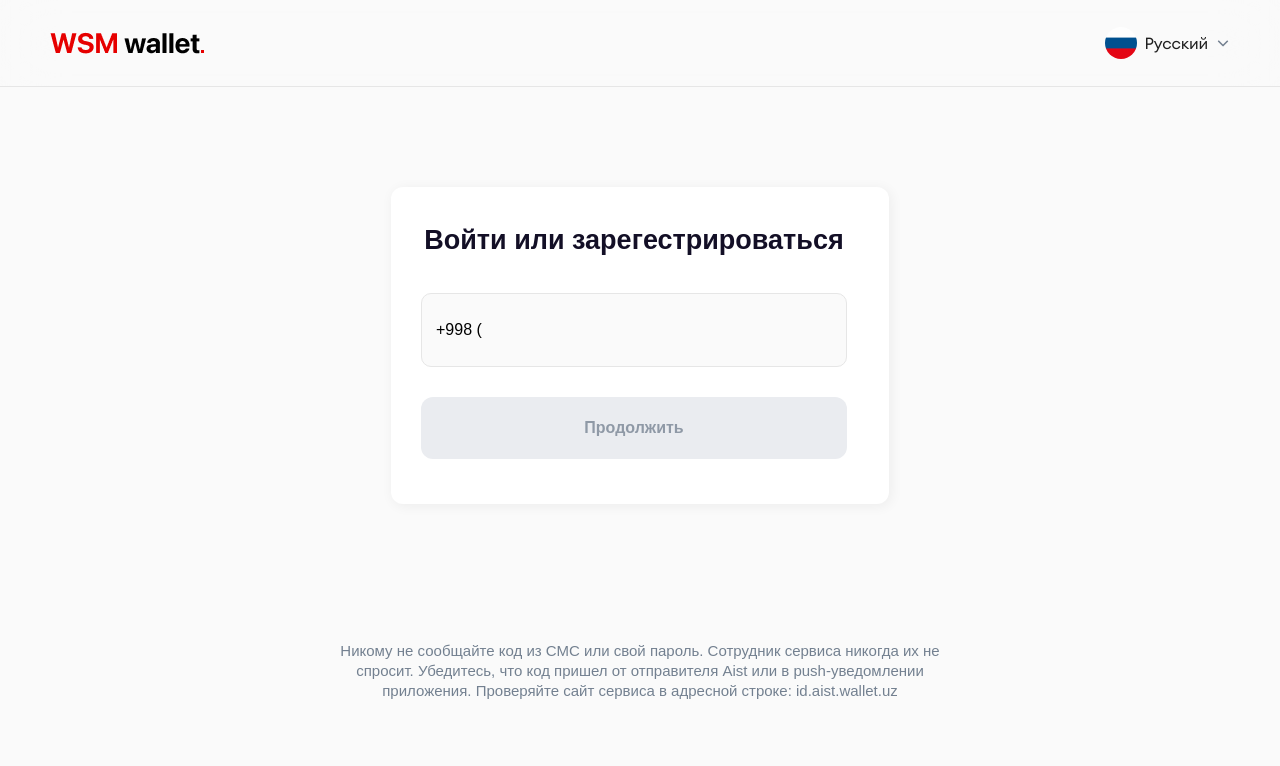
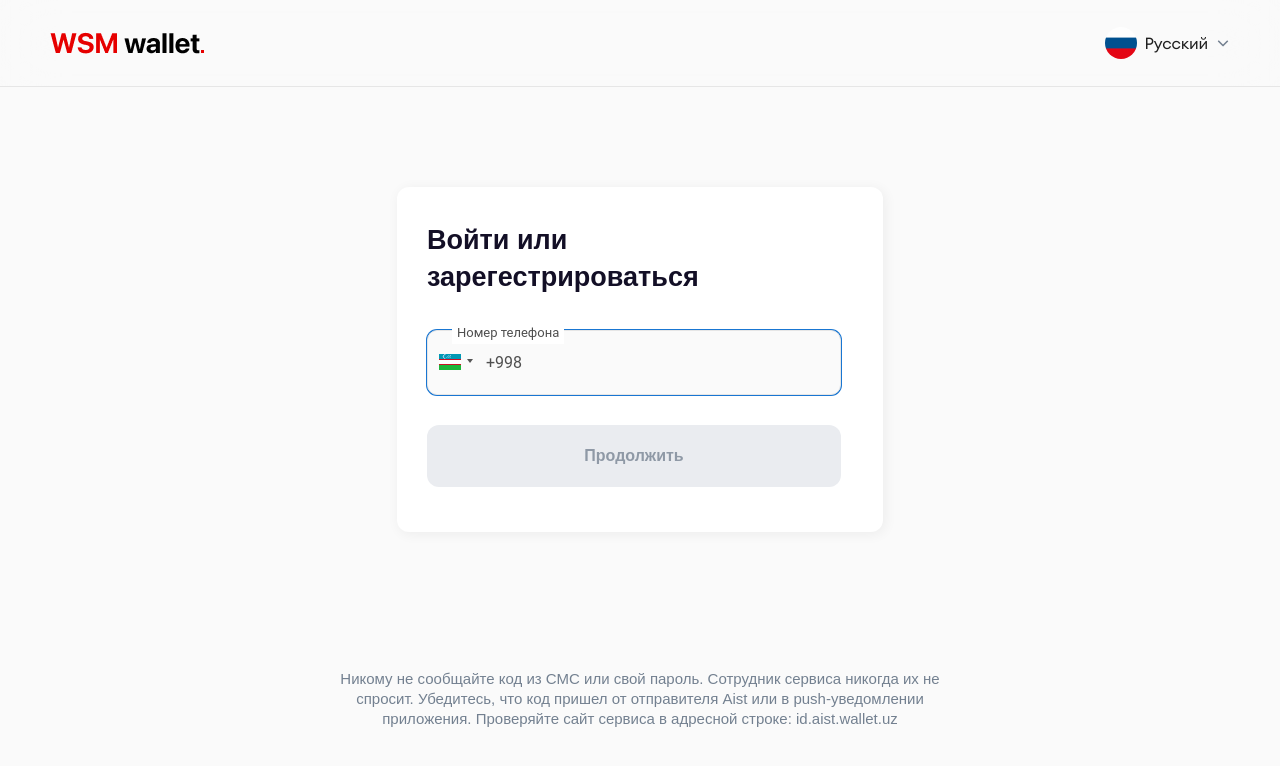
Before and after one commit to XurshidJurayev1/uzspay-wallet, a React (Create React App) app: page / in a window 1280 px wide. Shown: the top 766 px of the page. Built offline with nearby package versions, Linux system fonts and the light colour scheme; a web font is replaced by a local one.

Commit message:
login change country code

```diff
--- a/package.json
+++ b/package.json
@@ -23,6 +23,7 @@
     "react-i18next": "^11.16.9",
     "react-icons": "^4.4.0",
     "react-imask": "^6.4.2",
+    "react-phone-input-2": "^2.15.0",
     "react-redux": "^8.0.2",
     "react-router-dom": "^6.3.0",
     "react-scripts": "5.0.1",
--- a/public/locales/ru/translation.json
+++ b/public/locales/ru/translation.json
@@ -20,7 +20,13 @@
       "title": "Здравствуйте, придумайте пароль",
       "input": "Придумайте пароль",
       "input2": "Ещё раз",
-      "btn" : "Сохранить и войти"
+      "btn": "Сохранить и войти"
+    },
+    "password2": {
+      "title": "Здравствуйте",
+      "input": "Введите пароль",
+      "input2": "Ещё раз",
+      "btn": "войти"
     },
     "footer": "Никому не сообщайте код из СМС или свой пароль. Сотрудник сервиса никогда их не спросит. Убедитесь, что код пришел от отправителя Aist или в push-уведомлении приложения. Проверяйте сайт сервиса в адресной строке: id.aist.wallet.uz"
   }
--- a/public/locales/uz/translation.json
+++ b/public/locales/uz/translation.json
@@ -22,6 +22,12 @@
       "input2": "yana kiriting",
       "btn": "Saqlash va tizimga kirish"
     },
+    "password2": {
+      "title": "Salom",
+      "input": "Parolni kiriting",
+      "input2": "yana kiriting",
+      "btn": "tizimga kirish"
+    },
     "footer": "SMS-dan kelgan kodni yoki parolingizni hech kimga aytmang. Xizmat xodimi hech qachon ularni so'ramaydi. Kod Aist yuboruvchisidan yoki ilova push-bildirishnomasidan kelganligiga ishonch hosil qiling. Manzil satrida xizmat veb-saytini tekshiring: id.aist.wallet.uz"
   }
 }
--- a/public/locales/уз/translation.json
+++ b/public/locales/уз/translation.json
@@ -22,6 +22,12 @@
       "input2": "яна киритинг",
       "btn": "Сақлаш ва тизимга кириш"
     },
+    "password2": {
+      "title": "Салом",
+      "input": "Паролни киритинг",
+      "input2": "яна киритинг",
+      "btn": "тизимга кириш"
+    },
     "footer": "СМС-дан келган кодни ёки паролингизни ҳеч кимга айтманг. Хизмат ходими ҳеч қачон уларни сўрамайди. Код Aист юборувчисидан ёки илова пуш-билдиришномасидан келганлигига ишонч ҳосил қилинг. Манзил сатрида хизмат веб-сайтини текширинг: id.aist.wallet.uz"
   }
 }
--- a/src/components/admin/pages/login/Login.jsx
+++ b/src/components/admin/pages/login/Login.jsx
@@ -6,16 +6,21 @@ import { connect } from 'react-redux';
 import { sendPhone } from '../../../../actions';
 import { useNavigate } from 'react-router-dom';
 import LoginNavbar from './LoginNavbar';
+import PhoneInput from 'react-phone-input-2';
+// import 'react-phone-input-2/lib/style.css';
+import 'react-phone-input-2/lib/material.css';
+
+// import 'react-phone-input-2/lib/bootstrap.css';
 
 const Login = (props) => {
   const navigate = useNavigate();
-  const [phone, setPhone] = useState('+998');
+  const [phone, setPhone] = useState('');
   const [btn, setBtn] = useState(false);
   const { t, i18n } = useTranslation();
 
 
   useEffect(() => {
-    if (phone.length === 19) {
+    if (phone.length === 12) {
       setBtn(true);
     } else {
       setBtn(false);
@@ -25,10 +30,7 @@ const Login = (props) => {
   }, [phone]);
 
   const onChange = (e) => {
-    // const countryCode = '+998';
-    // const concat = e.target.value;
-    // setPhone(countryCode.concat(concat));
-    setPhone(e.target.value);
+
   };
 
   const submit = (e) => {
@@ -36,6 +38,8 @@ const Login = (props) => {
     props.sendPhone(phone);
     navigate('/confirmation');
   };
+
+  console.log(phone);
 
 
   return (<div className="login">
@@ -47,24 +51,42 @@ const Login = (props) => {
           {t('login.title')}
         </h4>
 
-        <InputMask
-          maskChar={null}
-          mask="+998 (99) 999-99-99"
+        {/*<InputMask*/}
+        {/*  maskChar={null}*/}
+        {/*  mask="+998 (99) 999-99-99"*/}
+        {/*  value={phone}*/}
+        {/*  onChange={(e) => onChange(e)}*/}
+        {/*  placeholder={t('login.placeholder')}*/}
+        {/*/>*/}
+
+
+        <PhoneInput
+          inputClass="login_content_register_input"
+          dropdownClass="login_content_register_input_drop"
+          searchClass="login_content_register_input_search"
+          inputProps={{
+            name: t('login.placeholder'), required: true, autoFocus: true,
+          }}
+          specialLabel={t('login.placeholder')}
+          enableAreaCodes={true}
+          enableAreaCodeStretch
+          showDropdown={false}
+          enableSearch={true}
           value={phone}
-          onChange={(e) => onChange(e)}
+          onChange={setPhone}
           placeholder={t('login.placeholder')}
+          // placeholder=""
+          masks={{ uz: '(..) ...-..-..', at: '(....) ...-....' }}
+          regions={'asia'}
+          country="uz"
         />
 
 
-        {
-          btn ?
-            <button className="login_content_register_active" onClick={(e) => submit(e)}>
-              {t('login.btn')}
-            </button>
-            :
-            <button className="login_content_register_disabled">
-              {t('login.btn')}
-            </button>
+        {btn ? <button className="login_content_register_active" onClick={(e) => submit(e)}>
+          {t('login.btn')}
+        </button> : <button className="login_content_register_disabled">
+          {t('login.btn')}
+        </button>
 
         }
 
--- a/src/components/admin/pages/login/LoginNewUserPassword.jsx
+++ b/src/components/admin/pages/login/LoginNewUserPassword.jsx
@@ -45,7 +45,7 @@ const LoginNewUserPassword = (props) => {
 
   const submit = (e) => {
     e.preventDefault();
-    navigate('/dashboard');
+    navigate('/main');
   };
 
 
--- a/src/components/admin/pages/login/LoginPassword.jsx
+++ b/src/components/admin/pages/login/LoginPassword.jsx
@@ -21,7 +21,7 @@ const LoginPassword = (props) => {
 
 
   useEffect(() => {
-    if (code === code2 && code.length > 0) {
+    if (code.length > 0) {
       setBtn(true);
     } else {
       setBtn(false);
@@ -32,21 +32,13 @@ const LoginPassword = (props) => {
     // eslint-disable-next-line react-hooks/exhaustive-deps
   }, [code]);
 
-  useEffect(() => {
-    if (code === code2 && code.length > 0) {
-      setBtn(true);
-    } else {
-      setBtn(false);
-    }
-
-    // eslint-disable-next-line react-hooks/exhaustive-deps
-  }, [code2]);
-
 
   const submit = (e) => {
     e.preventDefault();
     navigate('/dashboard');
   };
+
+  const name = 'Axmed';
 
 
   return (<div className="login">
@@ -60,17 +52,16 @@ const LoginPassword = (props) => {
             backgroundImage: `url(${back})`,
           }} />
         <h4>
-          {t('login.password.title')}
+          {t('login.password2.title')}, {name}
         </h4>
         <div className="login_content_pass_password">
           <InputMask
             className="login_content_pass_password_input"
             maskChar={null}
-
             type={shown ? 'text' : 'password'}
             value={code}
             onChange={(e) => setCode(e.target.value)}
-            placeholder={t('login.password.input')}
+            placeholder={t('login.password2.input')}
           />
           {
             shown ? <AiOutlineEyeInvisible onClick={() => setShown(false)} />
@@ -79,35 +70,16 @@ const LoginPassword = (props) => {
           }
 
         </div>
-        <div className="login_content_pass_password" style={{
-          marginBottom: '30px',
-        }}>
-          <InputMask
-            className="login_content_confirm_password_input"
-            maskChar={null}
-
-            type={shown2 ? 'text' : 'password'}
-            value={code2}
-            onChange={(e) => setCode2(e.target.value)}
-            placeholder={t('login.password.input2')}
-          />
-          {
-            shown2 ? <AiOutlineEyeInvisible onClick={() => setShown2(false)} />
-              :
-              <AiOutlineEye onClick={() => setShown2(true)} />
-          }
-
-        </div>
 
 
         {
           btn ?
             <button className="login_content_register_active" onClick={(e) => submit(e)}>
-              {t('login.password.btn')}
+              {t('login.password2.btn')}
             </button>
             :
             <button className="login_content_register_disabled">
-              {t('login.password.btn')}
+              {t('login.password2.btn')}
             </button>
 
         }
--- a/src/components/admin/pages/login/login.scss
+++ b/src/components/admin/pages/login/login.scss
@@ -3,6 +3,11 @@
   min-height: 100vh;
   background: #FAFAFA;
   font-family: 'VelaSans', sans-serif;
+
+  button {
+    text-transform: capitalize;
+  }
+
   &_navbar {
     display: flex;
     justify-content: space-between;
@@ -143,6 +148,7 @@
       box-shadow: 2px 2px 13px rgba(0, 0, 0, 0.06);
       border-radius: 12px;
       margin-bottom: 137px;
+      width: 486px;
 
       h4 {
         font-style: normal;
@@ -154,15 +160,17 @@
 
       }
 
-      input {
-        width: 426px;
+      &_input {
+        //width: 426px;
         padding: 23px 14px;
-        background: #FAFAFA;
-        border: 1px solid #E6E6E6;
-        border-radius: 10px;
+        background: #FAFAFA !important;
+        border: 1px solid #E6E6E6 !important;
+        border-radius: 10px !important;
         cursor: pointer;
-        margin-bottom: 30px;
-        outline: none;
+        //margin-bottom: 30px;
+        //outline: none;
+        width: 100% !important;
+
 
         &::placeholder {
           font-style: normal;
@@ -186,6 +194,44 @@
           }
         }
 
+        &_drop {
+          width: 423px !important;
+
+          &::-webkit-scrollbar {
+            width: 3px;
+
+          }
+
+          /* Track */
+          &::-webkit-scrollbar-track {
+            background: transparent;
+          }
+
+          /* Handle */
+          &::-webkit-scrollbar-thumb {
+            background: #E0E0E0;
+            border-radius: 29px;
+            height: 37px;
+          }
+
+          /* Handle on hover */
+          &::-webkit-scrollbar-thumb:hover {
+            background: #555;
+          }
+
+        }
+
+        &_search {
+          input {
+            background: #F3F3F5;
+            border: 0.5px solid #E6E6E6 !important;
+            border-radius: 8px !important;
+            padding: 12px 16px !important;
+            width: 94% !important;;
+          }
+        }
+
+
       }
 
 
@@ -208,9 +254,11 @@
         justify-content: center;
         align-items: center;
         cursor: not-allowed !important;
+        margin-top: 30px;
       }
 
       &_active {
+        margin-top: 30px;
         width: 100%;
         background: #423AD0;
         border-radius: 12px;
```
Also changed, not shown: public/locales/en/translation.json (+7 -1 lines), src/routes/index.js (+7 -9 lines), 1 other file (tests, documents, lock files or other folders).
